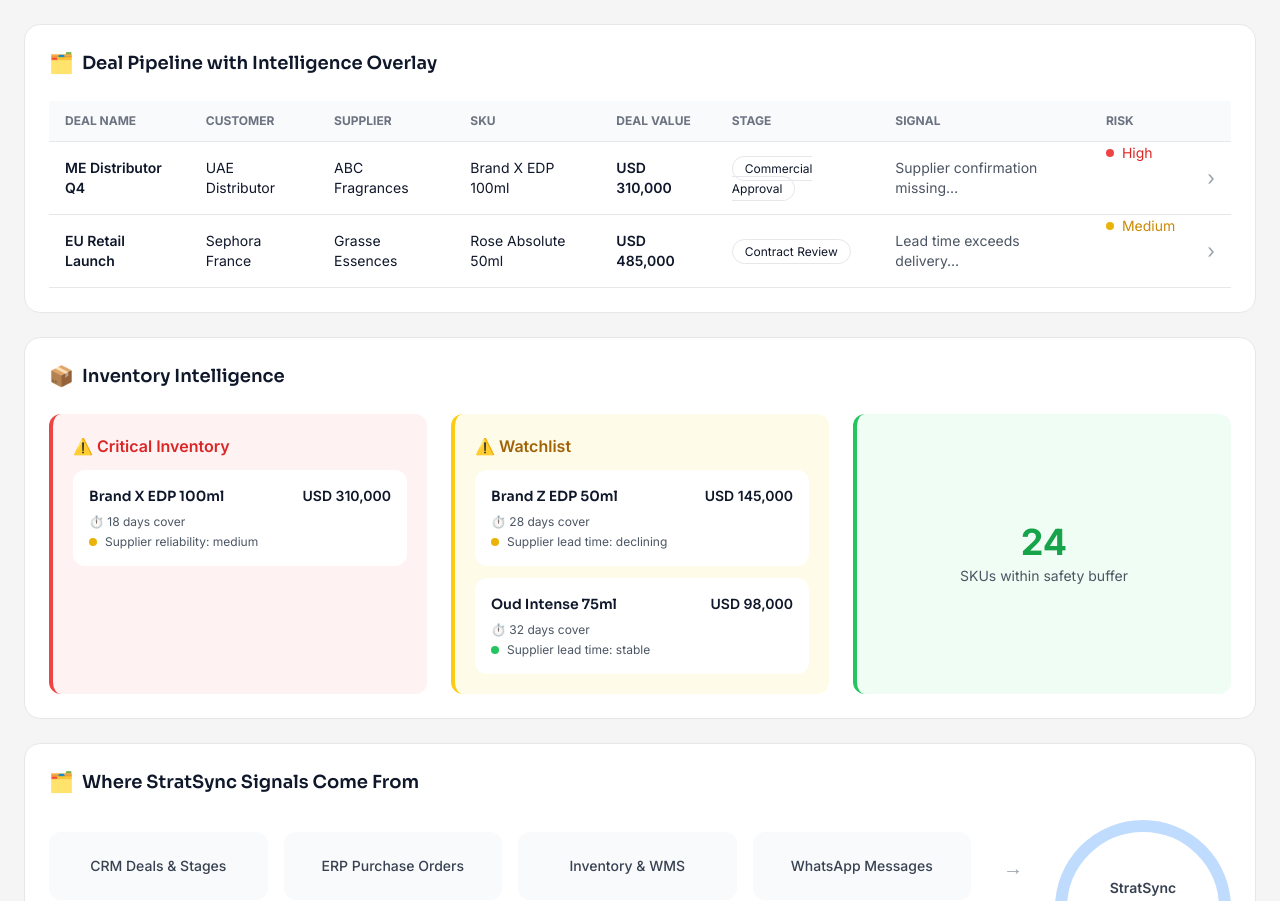
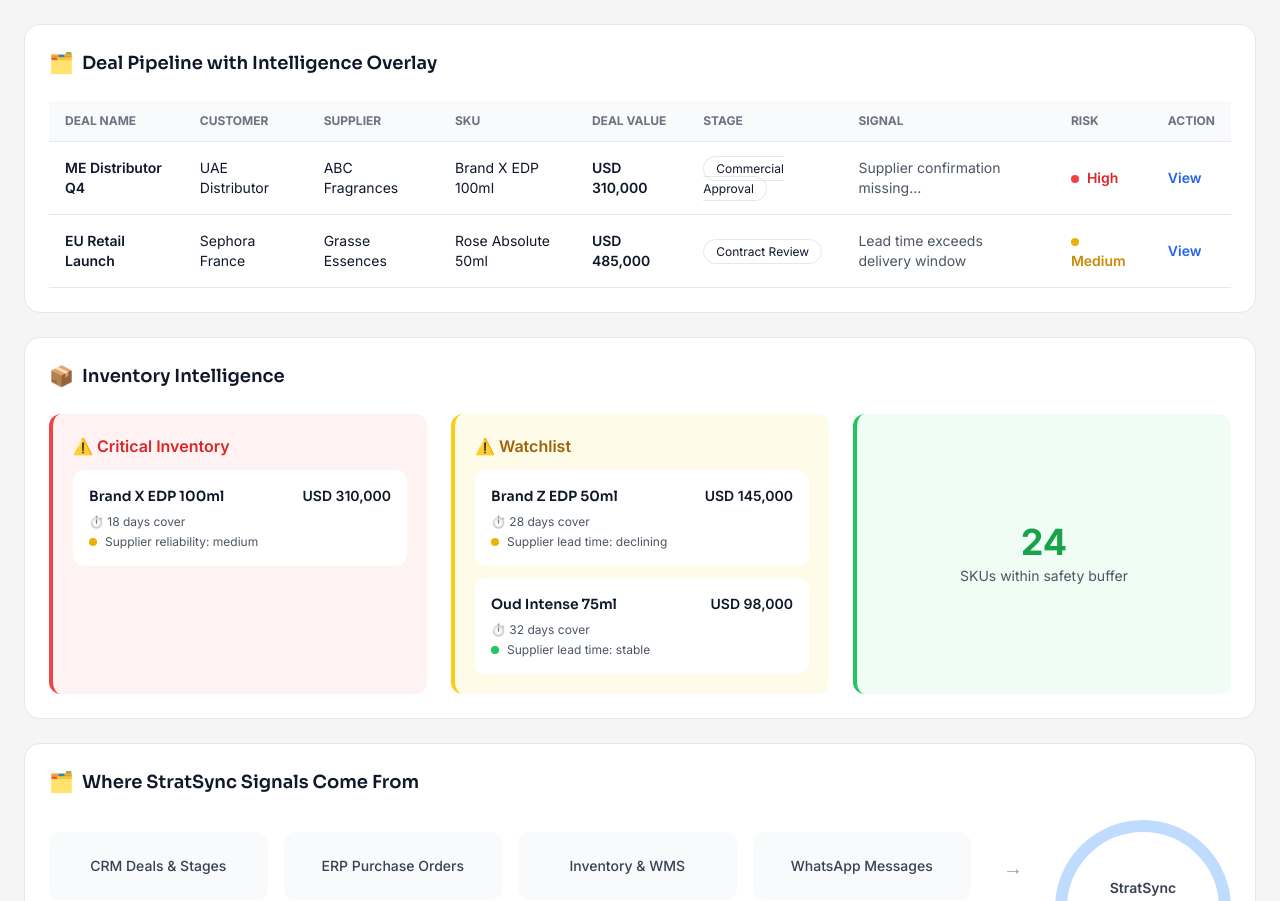
Before and after one commit to stratsync-rohit/revenue-intelligence-dashboard-tionale-v4, a React (Vite) app in the folder client/: page /command-center in a window 1280 px wide. Shown: the part 1307-2208 px from the top of the page. Built offline with nearby package versions, Linux system fonts and the light colour scheme; no server answers.

Commit message:
adding side bar

```diff
--- a/client/src/components/command-center/DealPipelineTable.tsx
+++ b/client/src/components/command-center/DealPipelineTable.tsx
@@ -8,7 +8,7 @@
   value: string;
   stage: string;
   signal: string;
-  risk: string;
+  risk: "High" | "Medium";
   margin: string;
   inventory: string;
   whatsapp: string;
@@ -38,7 +38,7 @@
     sku: "Rose Absolute 50ml",
     value: "USD 485,000",
     stage: "Contract Review",
-    signal: "Lead time exceeds delivery…",
+    signal: "Lead time exceeds delivery window",
     risk: "Medium",
     margin: "+1.4%",
     inventory: "420 units",
@@ -72,33 +72,42 @@
               <th className="text-left py-3 px-4">Stage</th>
               <th className="text-left py-3 px-4">Signal</th>
               <th className="text-left py-3 px-4">Risk</th>
-              <th />
+              <th className="text-left py-3 px-4">Action</th>
             </tr>
           </thead>
 
           <tbody className="text-sm">
             {deals.map((deal, i) => (
-              <tr key={i} className="border-b hover:bg-gray-50">
-                <td className="py-4 px-4 font-semibold">{deal.name}</td>
+              <tr
+                key={i}
+                className="border-b hover:bg-gray-50 transition"
+              >
+                <td className="py-4 px-4 font-semibold">
+                  {deal.name}
+                </td>
                 <td className="px-4">{deal.customer}</td>
                 <td className="px-4">{deal.supplier}</td>
                 <td className="px-4">{deal.sku}</td>
-                <td className="px-4 font-semibold">{deal.value}</td>
+                <td className="px-4 font-semibold">
+                  {deal.value}
+                </td>
                 <td className="px-4">
                   <span className="px-3 py-1 text-xs rounded-full border">
                     {deal.stage}
                   </span>
                 </td>
-                <td className="px-4 text-gray-600">{deal.signal}</td>
+                <td className="px-4 text-gray-600">
+                  {deal.signal}
+                </td>
                 <td
-                  className={`px-4 flex items-center gap-2 ${
+                  className={`px-4 font-semibold ${
                     deal.risk === "High"
                       ? "text-red-600"
                       : "text-yellow-600"
                   }`}
                 >
                   <span
-                    className={`w-2 h-2 rounded-full ${
+                    className={`inline-block w-2 h-2 rounded-full mr-2 ${
                       deal.risk === "High"
                         ? "bg-red-500"
                         : "bg-yellow-500"
@@ -106,11 +115,13 @@
                   />
                   {deal.risk}
                 </td>
-                <td
-                  className="px-4 text-gray-400 cursor-pointer text-xl"
-                  onClick={() => setSelectedDeal(deal)}
-                >
-                  ›
+                <td className="px-4">
+                  <button
+                    onClick={() => setSelectedDeal(deal)}
+                    className="text-blue-600 text-sm font-semibold hover:underline"
+                  >
+                    View
+                  </button>
                 </td>
               </tr>
             ))}
@@ -118,7 +129,7 @@
         </table>
       </div>
 
-      {/* OVERLAY */}
+      {/* BACKDROP */}
       {selectedDeal && (
         <div
           className="fixed inset-0 bg-black/30 z-40"
@@ -134,6 +145,7 @@
       >
         {selectedDeal && (
           <div className="p-6 flex flex-col h-full">
+            {/* Header */}
             <div className="flex justify-between items-start mb-6">
               <h2 className="text-xl font-semibold">
                 {selectedDeal.name}
@@ -146,28 +158,43 @@
               </button>
             </div>
 
+            {/* Content */}
             <div className="space-y-4 text-sm">
               <div className="flex justify-between">
                 <span className="text-gray-500">Deal Value</span>
-                <span className="font-semibold">{selectedDeal.value}</span>
+                <span className="font-semibold">
+                  {selectedDeal.value}
+                </span>
               </div>
 
               <div className="flex justify-between">
-                <span className="text-gray-500">Margin vs Target</span>
-                <span className="text-red-600 font-semibold">
+                <span className="text-gray-500">
+                  Margin vs Target
+                </span>
+                <span
+                  className={`font-semibold ${
+                    selectedDeal.margin.startsWith("-")
+                      ? "text-red-600"
+                      : "text-green-600"
+                  }`}
+                >
                   {selectedDeal.margin}
                 </span>
               </div>
 
               <div className="bg-green-50 p-3 rounded-xl">
-                <p className="font-semibold mb-1">WhatsApp Snippet</p>
+                <p className="font-semibold mb-1">
+                  WhatsApp Snippet
+                </p>
                 <p className="text-gray-700">
                   {selectedDeal.whatsapp}
                 </p>
               </div>
 
               <div className="bg-purple-50 p-3 rounded-xl">
-                <p className="font-semibold mb-1">Email Excerpt</p>
+                <p className="font-semibold mb-1">
+                  Email Excerpt
+                </p>
                 <p className="text-gray-700">
                   {selectedDeal.email}
                 </p>
@@ -183,7 +210,8 @@
               </div>
             </div>
 
-            <button className="mt-auto bg-blue-600 text-white py-3 rounded-xl font-semibold">
+            {/* CTA */}
+            <button className="mt-auto bg-blue-600 text-white py-3 rounded-xl font-semibold hover:bg-blue-700 transition">
               Take Action on Deal
             </button>
           </div>
```
